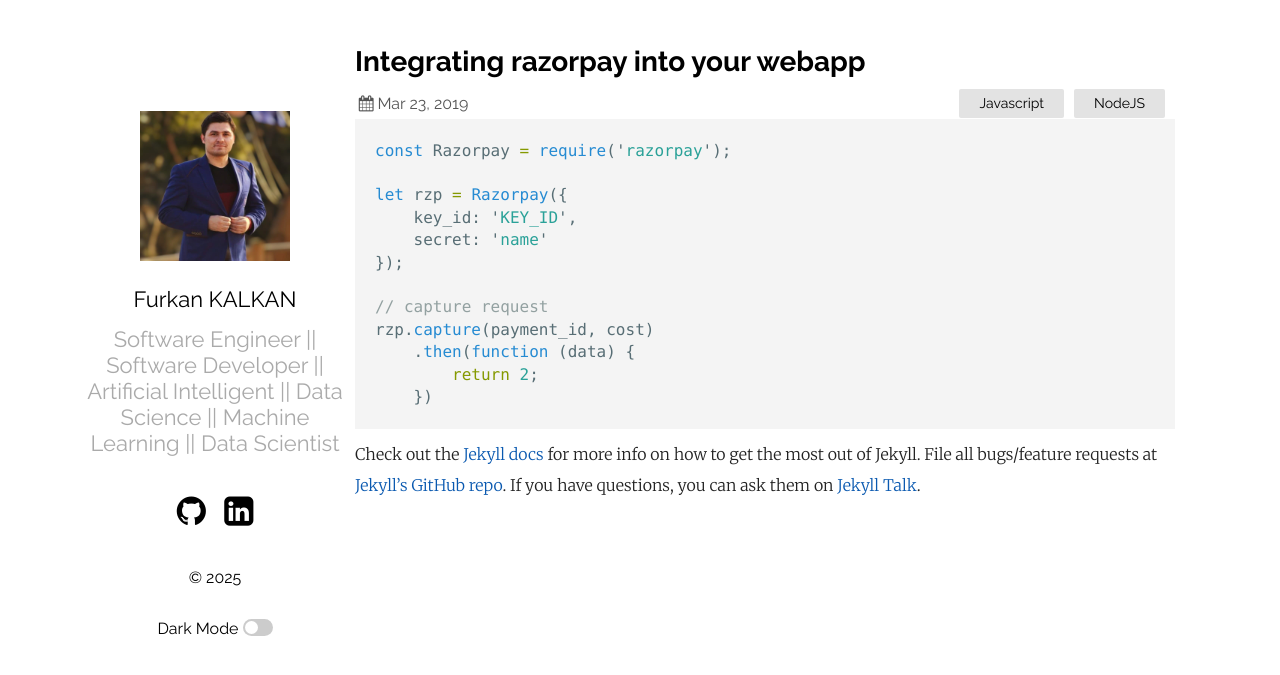
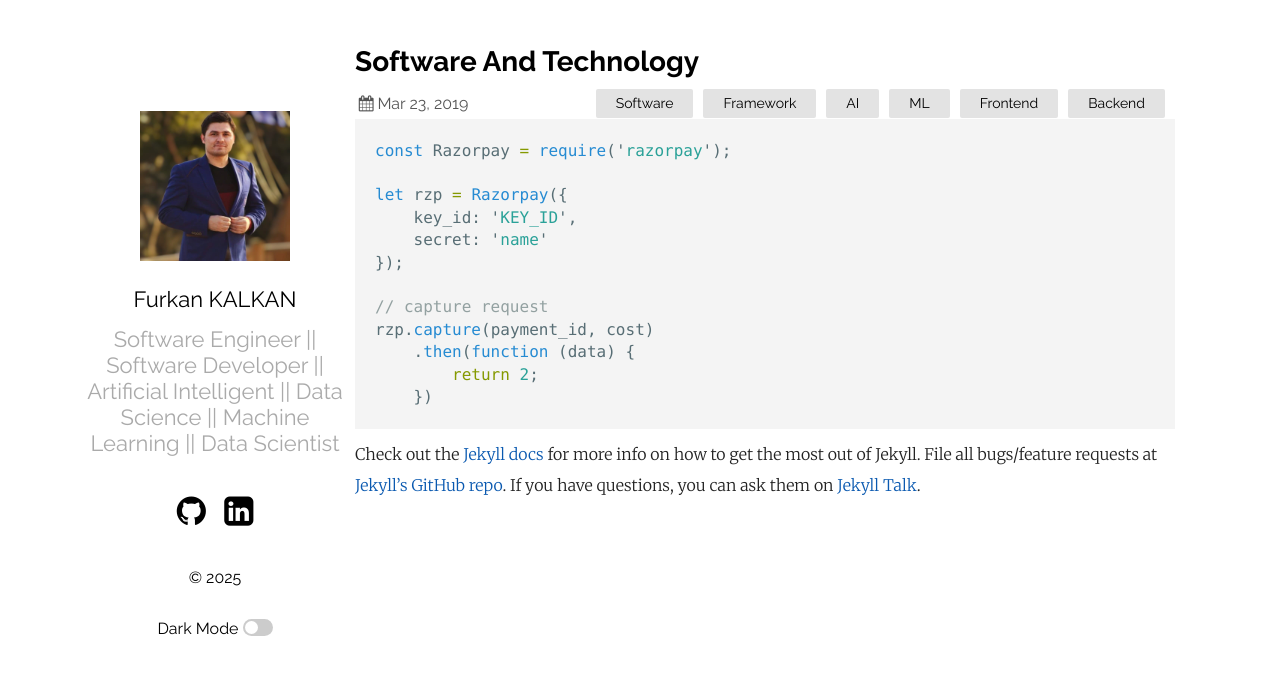
Before and after one commit to Furkan9534/furkan9534.github.io, a Jekyll site: the page built from _posts/2019-03-23-welcome-to-jekyll.markdown, in a window 1280 px wide. Shown: the top 675 px of the page. Built offline with Jekyll 4.4.1, drawn with Linux system fonts in a browser that asks for light colours.

Commit message:
Update 2019-03-23-welcome-to-jekyll.markdown

````diff
--- a/_posts/2019-03-23-welcome-to-jekyll.markdown
+++ b/_posts/2019-03-23-welcome-to-jekyll.markdown
@@ -1,8 +1,8 @@
 ---
 layout: post
-title:  "Integrating razorpay into your webapp"
-date:   2019-03-23 21:03:36 +0530
-categories: Javascript NodeJS
+title:  "Software And Technology"
+date:   2019-03-23 21:03:36
+categories: Software Framework AI ML Frontend Backend
 ---
 
 ```javascript
````
